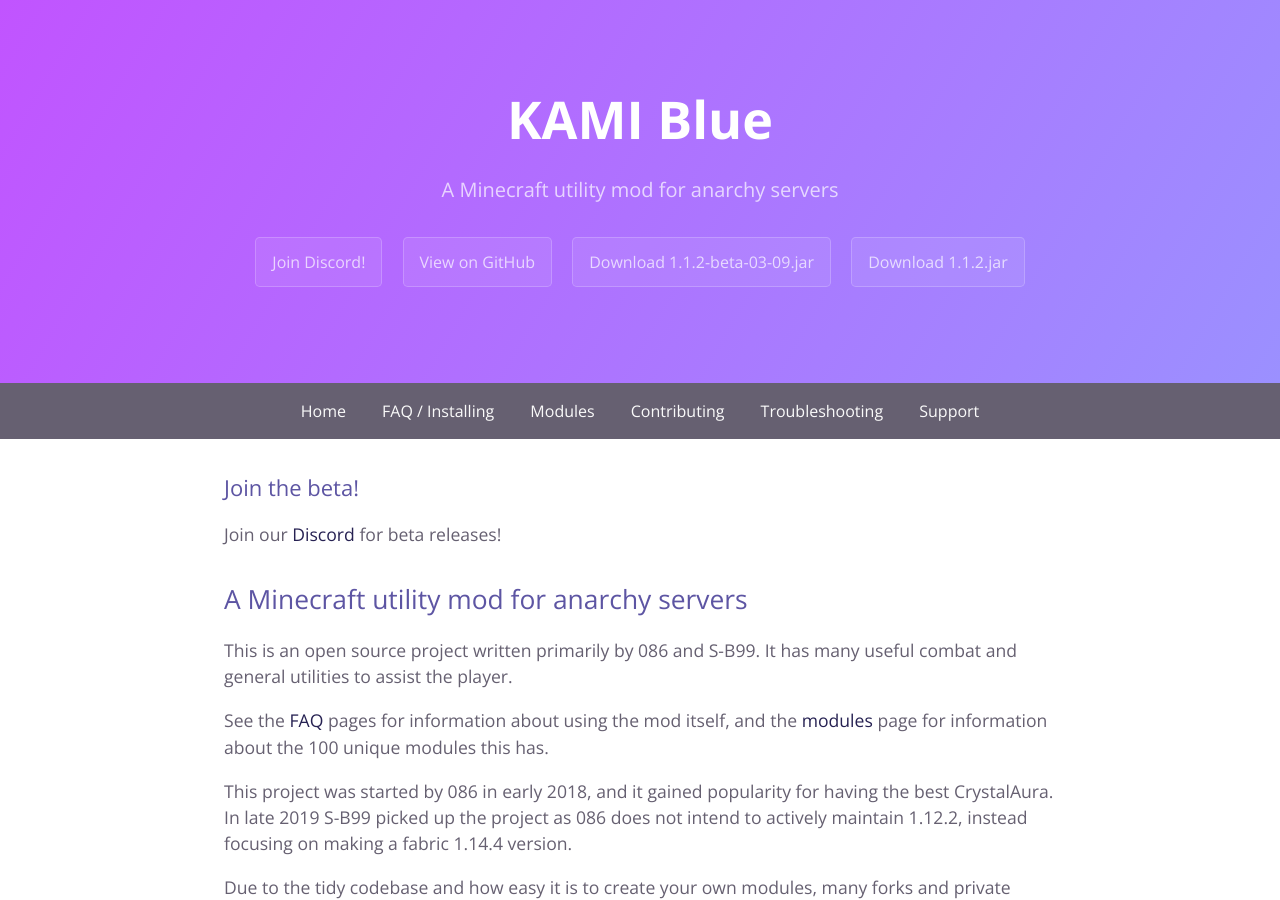
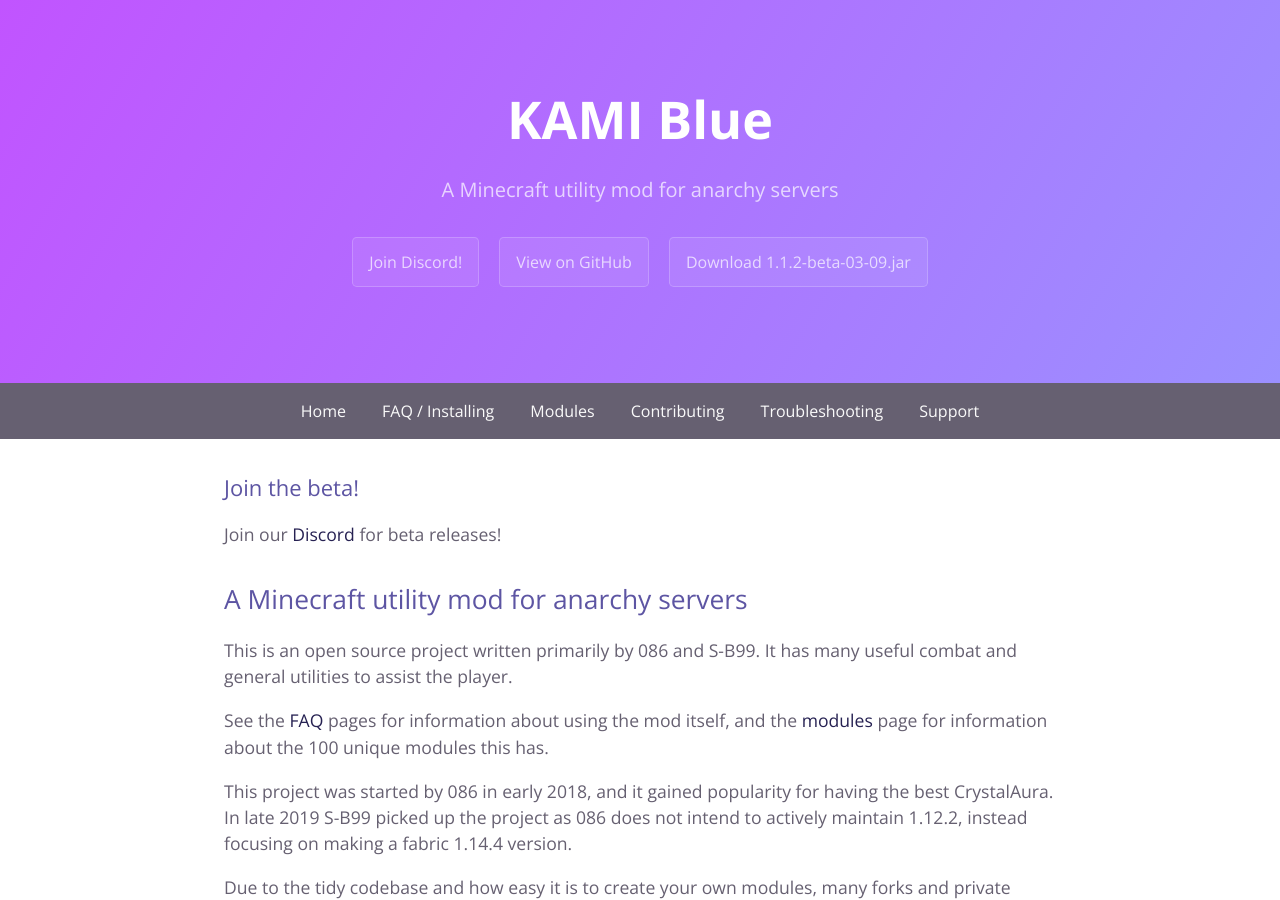
Before and after one commit to kami-blue/website, a Jekyll site: the page built from docs/index.md, in a window 1280 px wide and 900 px high. Built offline with Jekyll 4.4.1, drawn with Linux system fonts in a browser that asks for light colours.

Commit message:
remove regular download

```diff
--- a/docs/_layouts/default.html
+++ b/docs/_layouts/default.html
@@ -29,7 +29,6 @@
       <a href="{{ site.discord_url }}" class="btn">Join Discord!</a>
       <a href="{{ site.github.repository_url }}" class="btn">View on GitHub</a>
       <a href="{{ site.github.beta_jar_url }}" class="btn">Download {{ site.github.beta_jar_name }}.jar</a>
-      <a href="{{ site.github.jar_url }}" class="btn">Download {{ site.github.jar_name }}.jar</a>
     </header>
 
     <nav>
```
